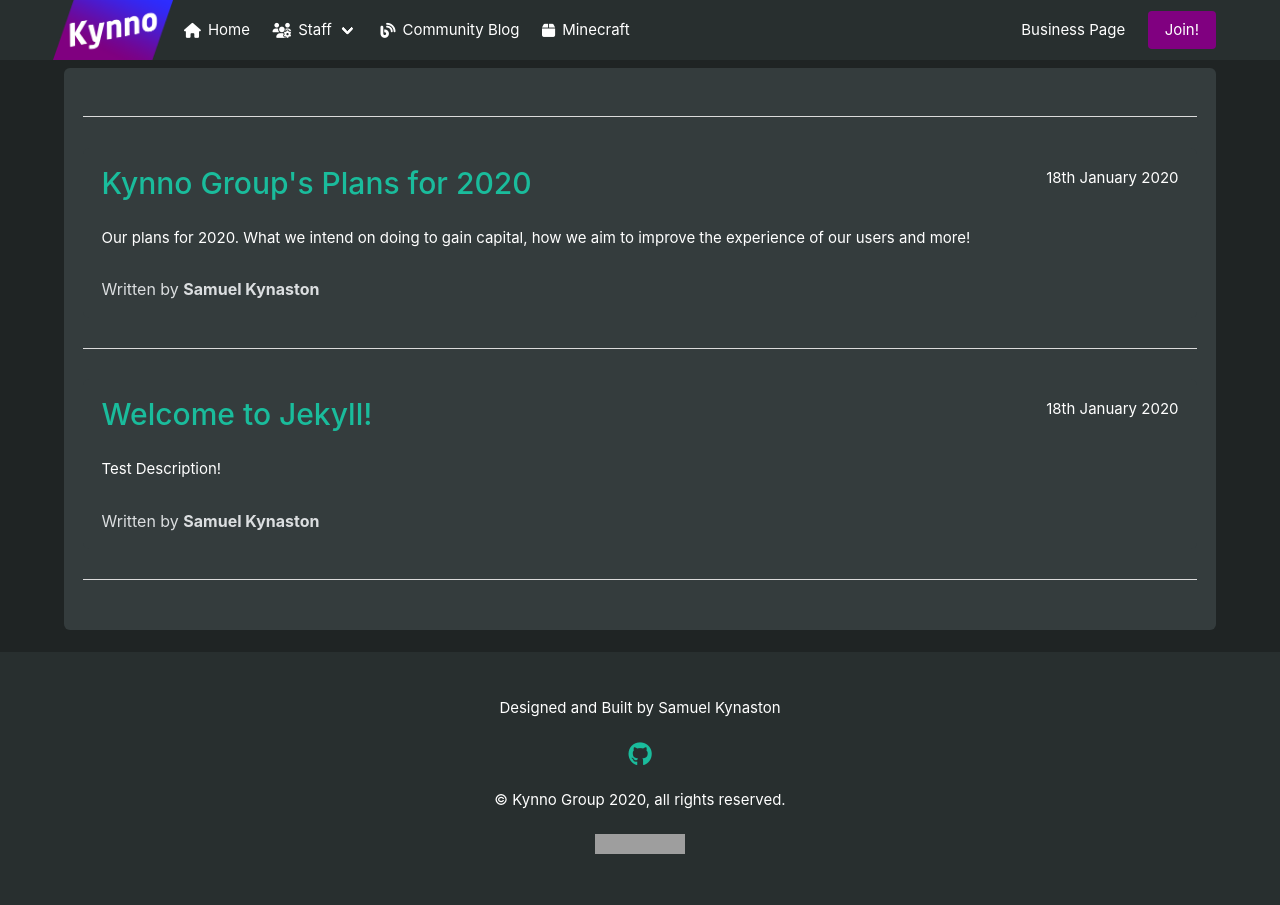
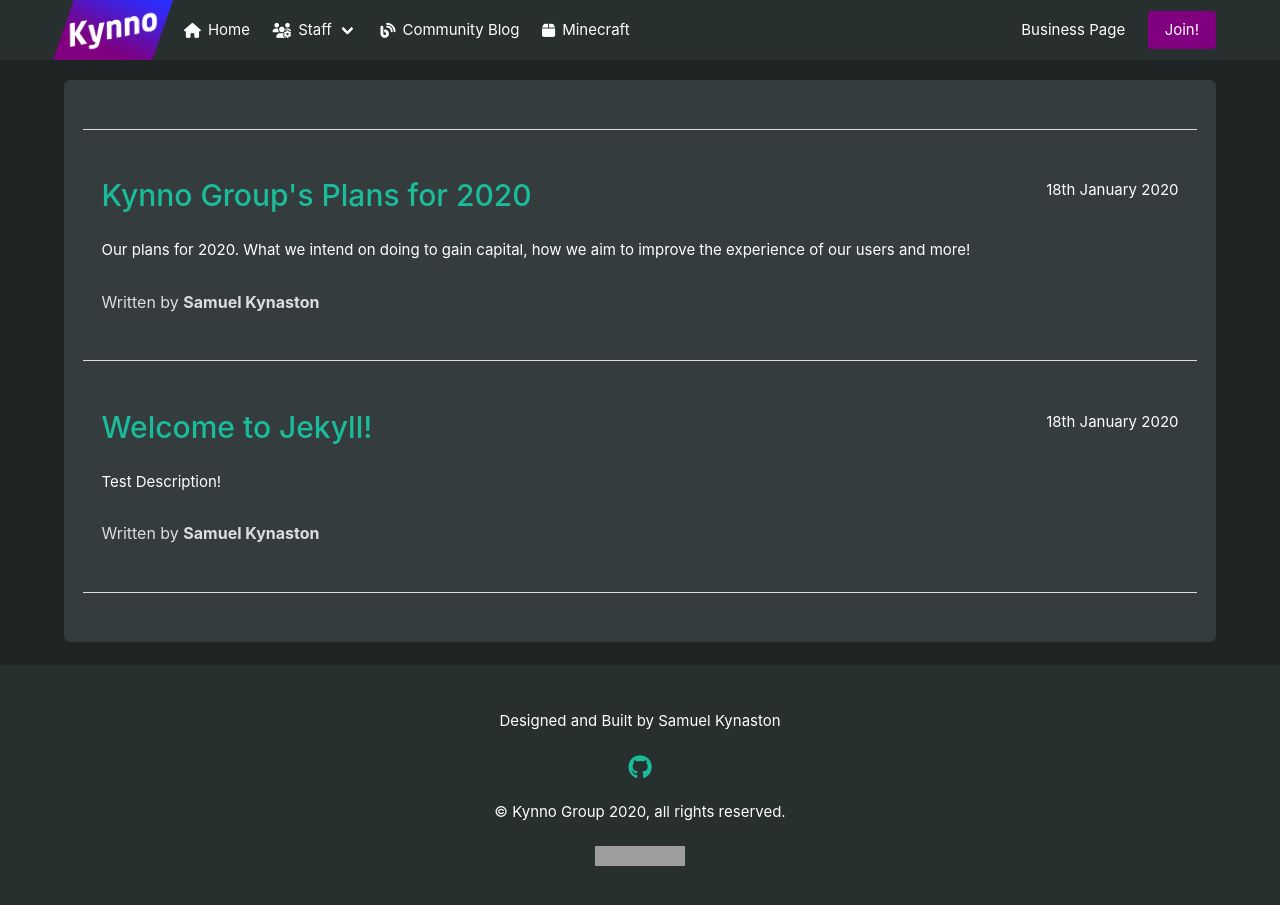
Before and after one commit to KynnoSoftware/kynno.github.io, a Jekyll site: the page built from blog.html, in a window 1280 px wide and 956 px high. Shown: the top 905 px of the window. Built offline with Jekyll 4.4.1, drawn with Linux system fonts in a browser that asks for light colours; nearby versions of some CDN libraries; grey boxes are pictures that could not be loaded.

Commit message:
Add files via upload

```diff
--- a/_layouts/blog.html
+++ b/_layouts/blog.html
@@ -10,11 +10,7 @@
 
     <body class="{% if page.wide == 'ish' %}wide-ish{% elsif page.wide %}wide{% endif %} {% if page.url == '/' %}is-home{% endif %}">
       {% include hero.html %}
-      <br>
-      <br>
-      <br>
-
-          <div class="container box">
+          <div class="container box" style="margin-top:80px;">
             {% if page.permalink != '/' %}
               <aside id="meta">
 
```
